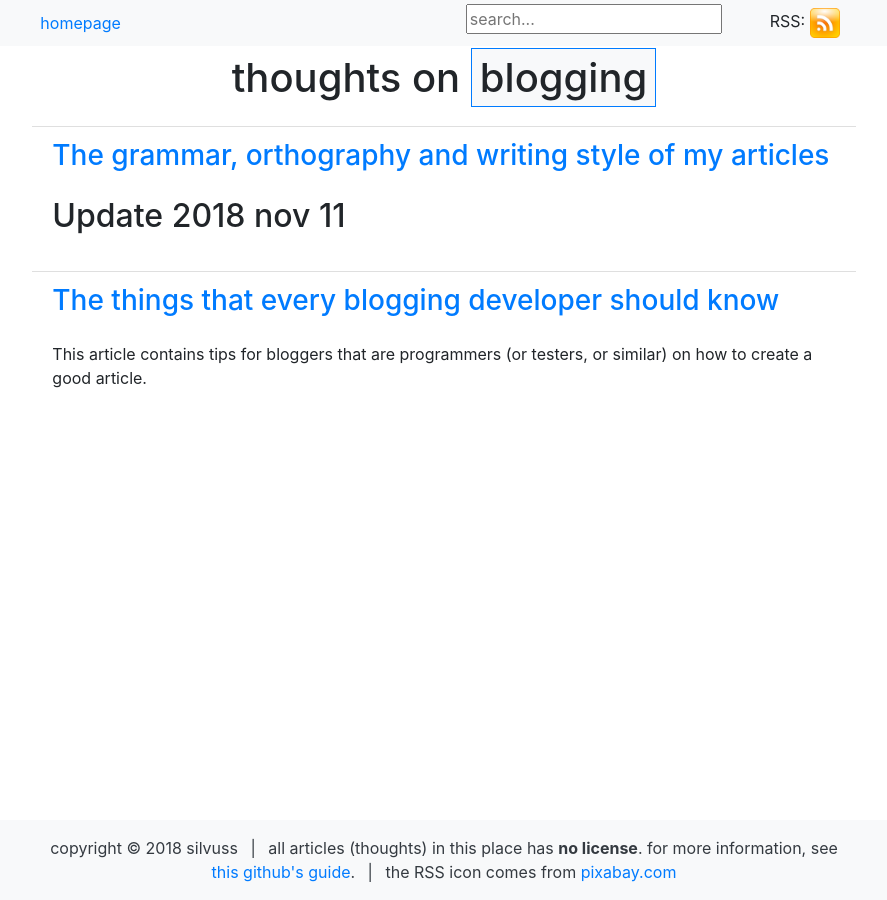
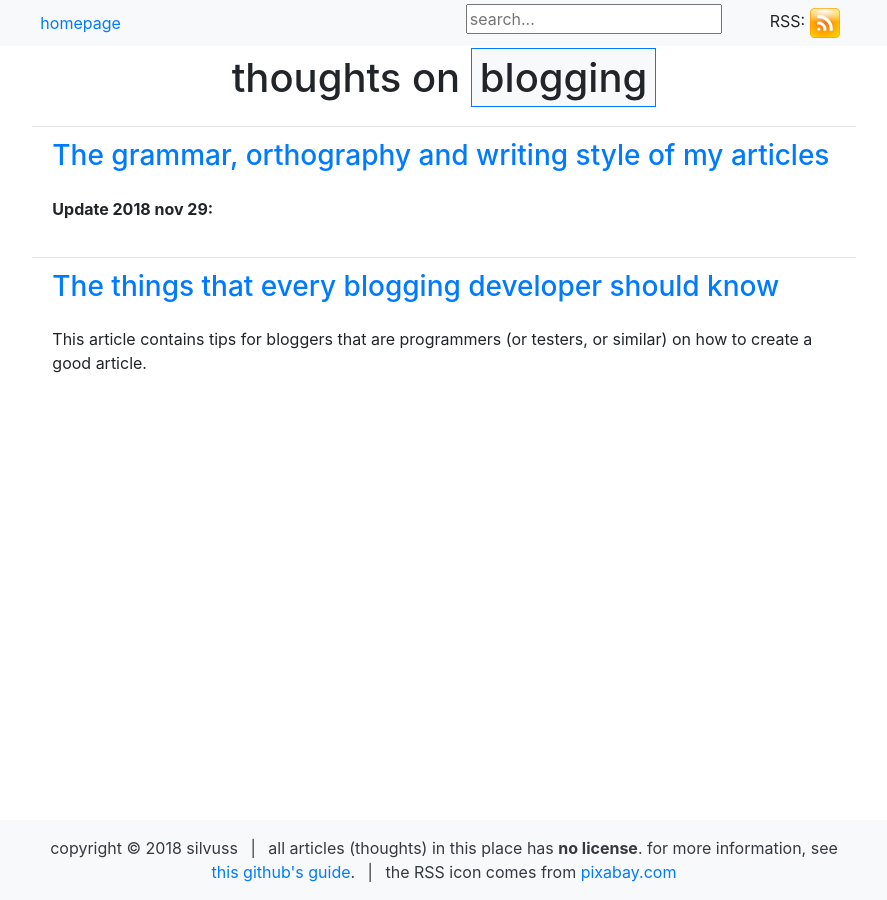
Before and after one commit to DevSilv/DevSilv.github.io, a Jekyll site: the page built from tags/blogging.html, in a window 1280 px wide. Shown: the whole page, without its empty margins (196-1083 px from the left). Built offline with Jekyll 4.4.1, drawn with Linux system fonts in a browser that asks for light colours.

Commit message:
fix date

```diff
--- a/_posts/2018/08/01/2018-08-01-my-grammar-ortography-writing-style.md
+++ b/_posts/2018/08/01/2018-08-01-my-grammar-ortography-writing-style.md
@@ -5,7 +5,7 @@ date: 2018-08-01
 tags: blogging
 ---
 
-## Update 2018 nov 11
+**Update 2018 nov 29:**
 
 As my approach to orthography has changed since the time that this post was published, currently I have updated all posts on this blog and all descriptions in other GitHub projects of mine. Now, they use capital letters in the places required by the English orthography (at least I hope so).
 
```
